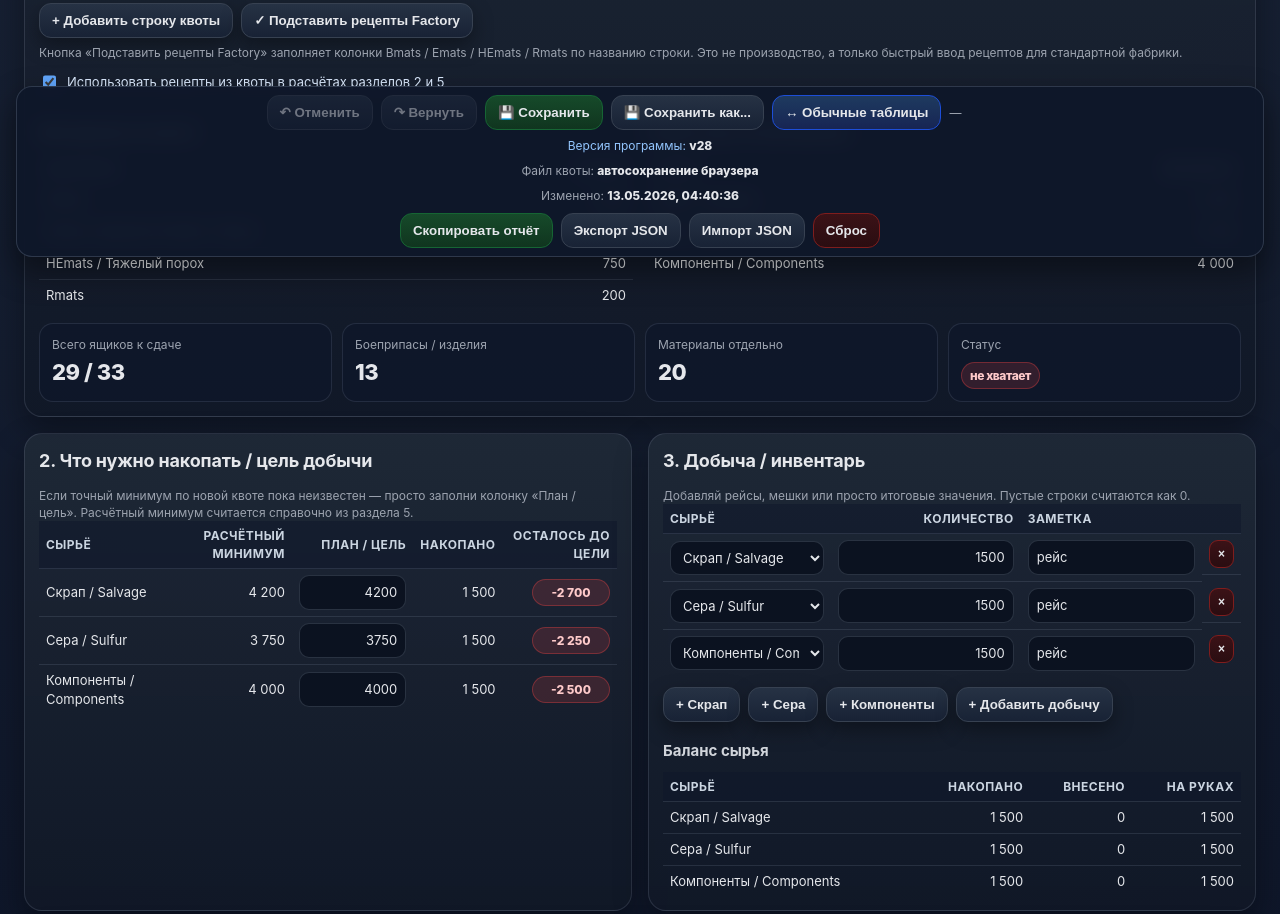
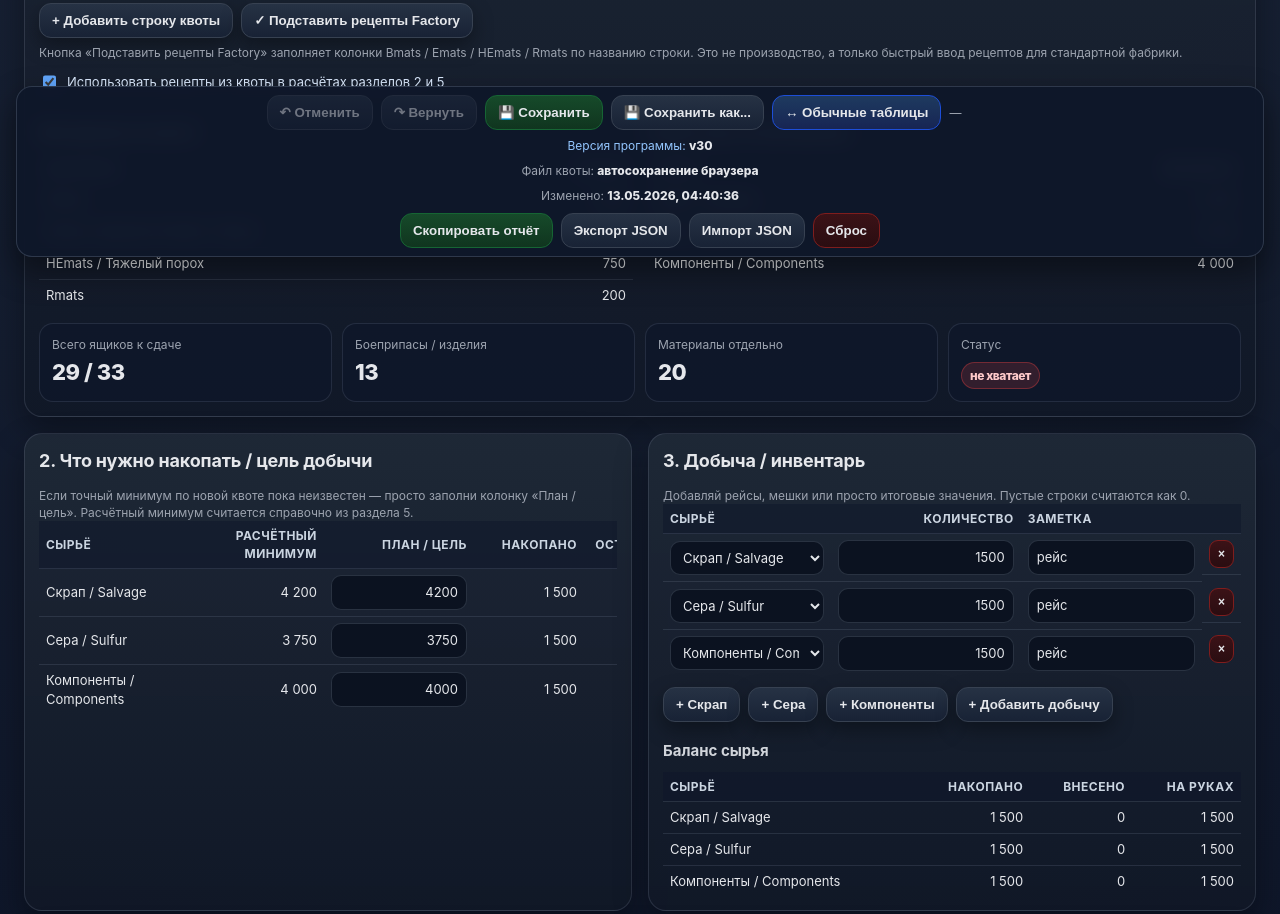
Before and after one commit to yurabogdanov86/foxhole-calc, a plain HTML site: page index.html in a window 1280 px wide. Shown: the part 531-1445 px from the top of the page. Drawn offline with Linux system fonts and the light colour scheme.

Commit message:
Add files via upload

```diff
--- a/index.html
+++ b/index.html
@@ -3,7 +3,7 @@
 <head>
   <meta charset="utf-8" />
   <meta name="viewport" content="width=device-width, initial-scale=1" />
-  <title>Foxhole — калькулятор логистической квоты v28</title>
+  <title>Foxhole — калькулятор логистической квоты v30</title>
   <style>
     :root {
       --bg: #0f172a;
@@ -317,6 +317,21 @@
     body.compact-fit-mode .refinery-scroll table {
       table-layout: fixed;
     }
+
+    body.compact-fit-mode .raw-need-scroll table {
+      table-layout: fixed;
+      min-width: 700px;
+    }
+    body.compact-fit-mode .raw-need-scroll th:nth-child(1),
+    body.compact-fit-mode .raw-need-scroll td:nth-child(1) { width: 155px; }
+    body.compact-fit-mode .raw-need-scroll th:nth-child(2),
+    body.compact-fit-mode .raw-need-scroll td:nth-child(2) { width: 130px; }
+    body.compact-fit-mode .raw-need-scroll th:nth-child(3),
+    body.compact-fit-mode .raw-need-scroll td:nth-child(3) { width: 150px; }
+    body.compact-fit-mode .raw-need-scroll th:nth-child(4),
+    body.compact-fit-mode .raw-need-scroll td:nth-child(4) { width: 110px; }
+    body.compact-fit-mode .raw-need-scroll th:nth-child(5),
+    body.compact-fit-mode .raw-need-scroll td:nth-child(5) { width: 155px; }
 
     body.compact-fit-mode .quota-scroll table { min-width: 1120px; }
     body.compact-fit-mode .quota-scroll th:nth-child(1),
@@ -605,6 +620,17 @@
     .subtle { color: #cbd5e1; }
     .table-scroll { overflow-x: auto; }
     .table-scroll table { min-width: 760px; }
+    .raw-need-scroll table { min-width: 700px; }
+    .raw-need-scroll th:nth-child(1),
+    .raw-need-scroll td:nth-child(1) { min-width: 150px; }
+    .raw-need-scroll th:nth-child(2),
+    .raw-need-scroll td:nth-child(2) { min-width: 130px; }
+    .raw-need-scroll th:nth-child(3),
+    .raw-need-scroll td:nth-child(3) { min-width: 150px; }
+    .raw-need-scroll th:nth-child(4),
+    .raw-need-scroll td:nth-child(4) { min-width: 110px; }
+    .raw-need-scroll th:nth-child(5),
+    .raw-need-scroll td:nth-child(5) { min-width: 130px; }
     .compact td, .compact th { padding: 6px 8px; }
     .chipline {
       display: flex;
@@ -688,7 +714,7 @@
         <button id="saveAsBtn" title="Выбрать место сохранения JSON-файла. В Chrome/Edge можно заменить существующий файл">💾 Сохранить как...</button>
         <button class="layout" id="layoutModeBtn" title="Сжимает таблицы: поля и колонки становятся компактнее, чтобы больше данных помещалось на экране">↔ Сжать таблицы</button>
         <span class="save-status" id="saveStatus">—</span>
-        <span class="meta-info version-line">Версия программы: <strong id="programVersion">v28</strong></span>
+        <span class="meta-info version-line">Версия программы: <strong id="programVersion">v30</strong></span>
         <span class="meta-info">Файл квоты: <strong class="file-name" id="quotaFileName">автосохранение браузера</strong></span>
         <span class="meta-info">Изменено: <strong id="modifiedAt">—</strong></span>
         <button class="good" id="copyReportBtn">Скопировать отчёт</button>
@@ -768,6 +794,7 @@
       <section class="card span-6">
         <h2>2. Что нужно накопать / цель добычи</h2>
         <p class="muted small">Если точный минимум по новой квоте пока неизвестен — просто заполни колонку «План / цель». Расчётный минимум считается справочно из раздела 5.</p>
+        <div class="table-scroll raw-need-scroll">
           <table id="rawNeedTable">
             <thead>
               <tr>
@@ -780,6 +807,7 @@
             </thead>
             <tbody></tbody>
           </table>
+        </div>
       </section>
 
       <section class="card span-6">
@@ -928,9 +956,9 @@
   <input id="importFile" class="hidden" type="file" accept="application/json" />
 
   <script>
-    const PROGRAM_VERSION = 'v28';
-    const STORAGE_KEY = 'foxhole-logistics-quota-v28';
-    const STORAGE_FALLBACK_KEYS = ['foxhole-logistics-quota-v27', 'foxhole-logistics-quota-v26', 'foxhole-logistics-quota-v25', 'foxhole-logistics-quota-v24', 'foxhole-logistics-quota-v23', 'foxhole-logistics-quota-v22', 'foxhole-logistics-quota-v21', 'foxhole-logistics-quota-v20', 'foxhole-logistics-quota-v19', 'foxhole-logistics-quota-v18', 'foxhole-logistics-quota-v17', 'foxhole-logistics-quota-v16', 'foxhole-logistics-quota-v15', 'foxhole-logistics-quota-v14', 'foxhole-logistics-quota-v13', 'foxhole-logistics-quota-v12', 'foxhole-logistics-quota-v11', 'foxhole-logistics-quota-v10', 'foxhole-logistics-quota-v9', 'foxhole-logistics-quota-v8', 'foxhole-logistics-quota-v7', 'foxhole-logistics-quota-v6', 'foxhole-logistics-quota-v5'];
+    const PROGRAM_VERSION = 'v30';
+    const STORAGE_KEY = 'foxhole-logistics-quota-v30';
+    const STORAGE_FALLBACK_KEYS = ['foxhole-logistics-quota-v28', 'foxhole-logistics-quota-v27', 'foxhole-logistics-quota-v26', 'foxhole-logistics-quota-v25', 'foxhole-logistics-quota-v24', 'foxhole-logistics-quota-v23', 'foxhole-logistics-quota-v22', 'foxhole-logistics-quota-v21', 'foxhole-logistics-quota-v20', 'foxhole-logistics-quota-v19', 'foxhole-logistics-quota-v18', 'foxhole-logistics-quota-v17', 'foxhole-logistics-quota-v16', 'foxhole-logistics-quota-v15', 'foxhole-logistics-quota-v14', 'foxhole-logistics-quota-v13', 'foxhole-logistics-quota-v12', 'foxhole-logistics-quota-v11', 'foxhole-logistics-quota-v10', 'foxhole-logistics-quota-v9', 'foxhole-logistics-quota-v8', 'foxhole-logistics-quota-v7', 'foxhole-logistics-quota-v6', 'foxhole-logistics-quota-v5'];
 
     const defaultState = {
       useQuotaRecipes: true,
```
Lines whose indentation alone changed are shown as unchanged.
